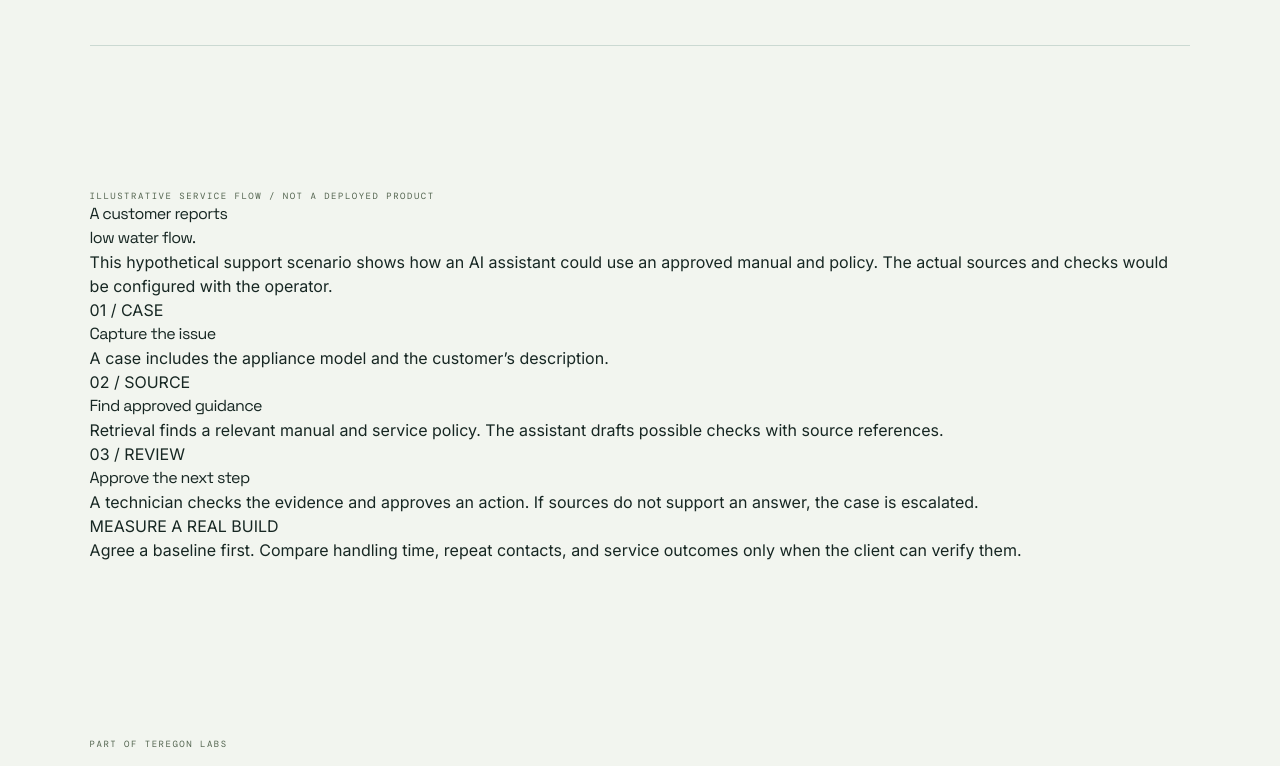
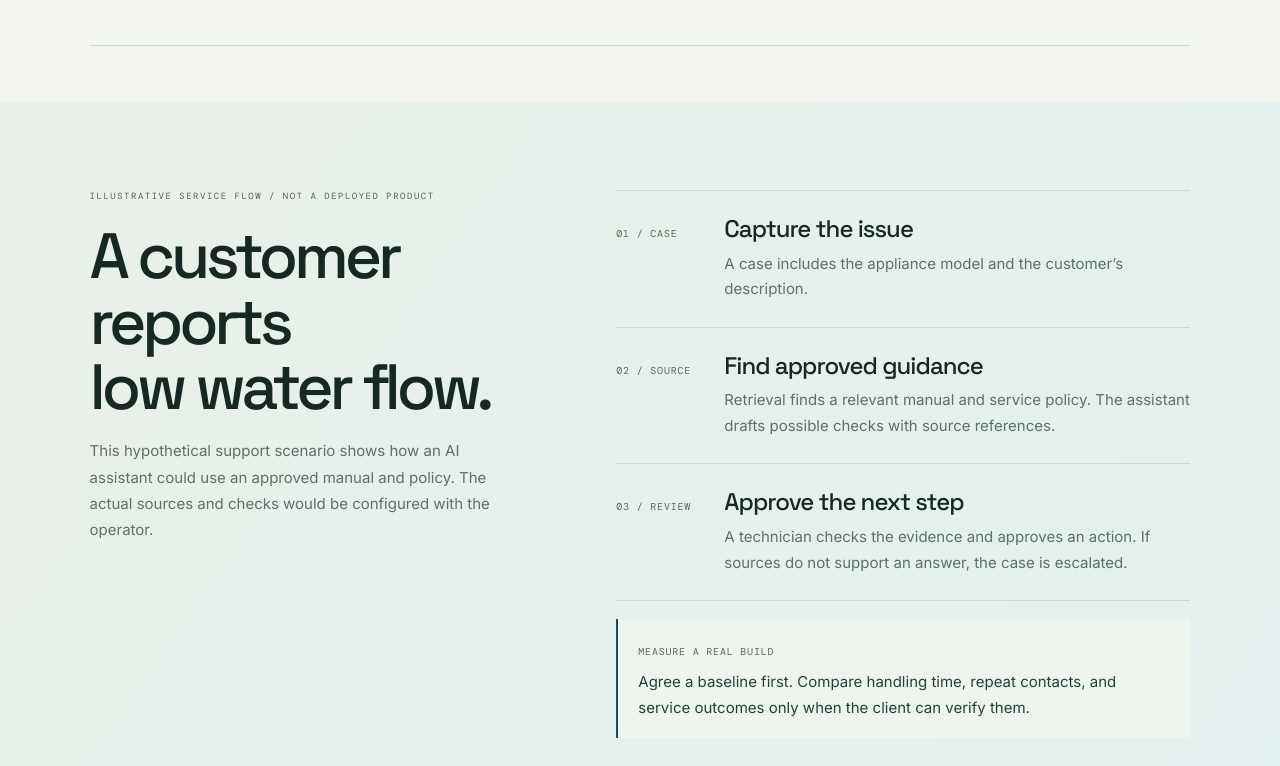
Before and after one commit to ml-lubich/teregonlabs, a Next.js app: page /water.html in a window 1280 px wide. Shown: the part 2914-3680 px from the top of the page. Built offline with nearby package versions, Linux system fonts and the light colour scheme.

Commit message:
Restore water scenario section layout

```diff
--- a/app/theme-subpages.css
+++ b/app/theme-subpages.css
@@ -621,3 +621,110 @@
     gap: 28px;
   }
 }
+
+/* Water scenario: pair the decision context with its review steps. */
+.outcomes.water-example {
+  display: grid;
+  grid-template-columns: minmax(280px, .85fr) minmax(0, 1.15fr);
+  align-items: start;
+  gap: clamp(40px, 8vw, 112px);
+  background: linear-gradient(125deg, #e9f0e8 0%, #e4efef 100%);
+}
+
+.water-example .outcomes-heading {
+  position: sticky;
+  top: 112px;
+  align-self: start;
+}
+
+.water-example .outcomes-heading h2 {
+  max-width: 560px;
+  margin: 22px 0 18px;
+  color: var(--ink);
+  font-size: clamp(38px, 5.2vw, 64px);
+  font-weight: 500;
+  line-height: 1.02;
+  letter-spacing: -.065em;
+  text-wrap: balance;
+}
+
+.water-example .outcomes-heading > p:last-child {
+  max-width: 460px;
+  margin: 0;
+  color: var(--muted);
+  font-size: 15px;
+  line-height: 1.75;
+}
+
+.water-example .outcome-list {
+  border-top: 1px solid var(--line);
+}
+
+.water-example .outcome-list article {
+  display: grid;
+  grid-template-columns: 88px minmax(0, 1fr);
+  column-gap: 20px;
+  align-items: baseline;
+  padding: 24px 0 25px;
+  border-bottom: 1px solid var(--line);
+}
+
+.water-example .outcome-list article > span {
+  grid-column: 1;
+  grid-row: 1 / span 2;
+  color: #536b5d;
+  font: 10px/1.5 var(--mono);
+  letter-spacing: .08em;
+}
+
+.water-example .outcome-list h3 {
+  grid-column: 2;
+  margin: 0 0 7px;
+  color: var(--ink);
+  font-size: clamp(19px, 2vw, 24px);
+  font-weight: 500;
+  line-height: 1.2;
+  letter-spacing: -.04em;
+}
+
+.water-example .outcome-list article p {
+  grid-column: 2;
+  max-width: 500px;
+  margin: 0;
+  color: var(--muted);
+  font-size: 15px;
+  line-height: 1.7;
+}
+
+.water-example .outcome-measures {
+  margin-top: 18px;
+  padding: 18px 20px;
+  border-left: 2px solid var(--water-deep);
+  background: #f2f5efb8;
+}
+
+.water-example .outcome-measures > span {
+  color: #536b5d;
+  font: 10px/1.5 var(--mono);
+  letter-spacing: .08em;
+}
+
+.water-example .outcome-measures p {
+  margin: 8px 0 0;
+  color: var(--ink-soft);
+  font-size: 15px;
+  line-height: 1.7;
+}
+
+@media (max-width: 860px) {
+  .outcomes.water-example {
+    grid-template-columns: 1fr;
+    gap: 32px;
+  }
+
+  .water-example .outcomes-heading { position: static; }
+  .water-example .outcomes-heading h2 {
+    max-width: 720px;
+    font-size: clamp(36px, 8vw, 54px);
+  }
+}
```
Also changed, not shown: .omc/autopilot/spec.md, 2 other files (tests, documents, lock files or other folders).
